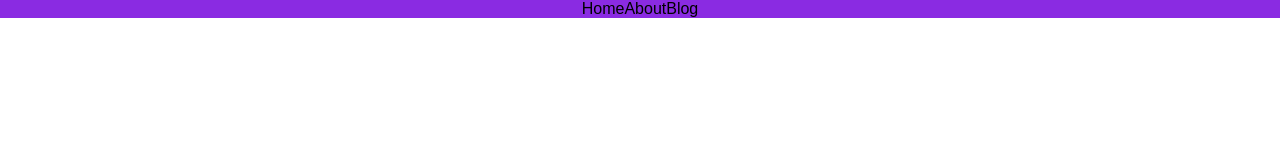
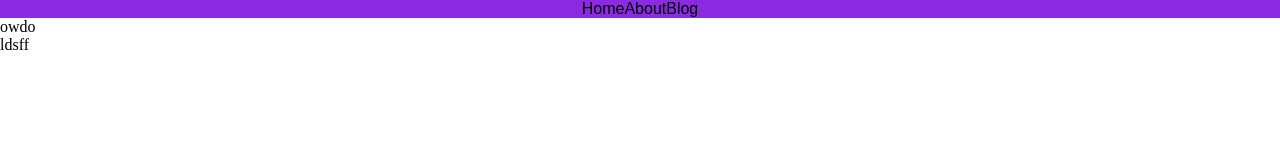
Before and after one commit to JahongirAbduvaliyev/git-github, a plain HTML site: page index.html in a window 1280 px wide. Drawn offline with Linux system fonts and the light colour scheme.

Commit message:
creat new section

```diff
--- a/index.html
+++ b/index.html
@@ -16,5 +16,10 @@
         </ul>
     </nav>
    </header>
+   <section class="main-section">
+        <div> owdo</div>
+        <div>ldsff</div>
+   </section>
+   </div>
 </body>
 </html>
```
